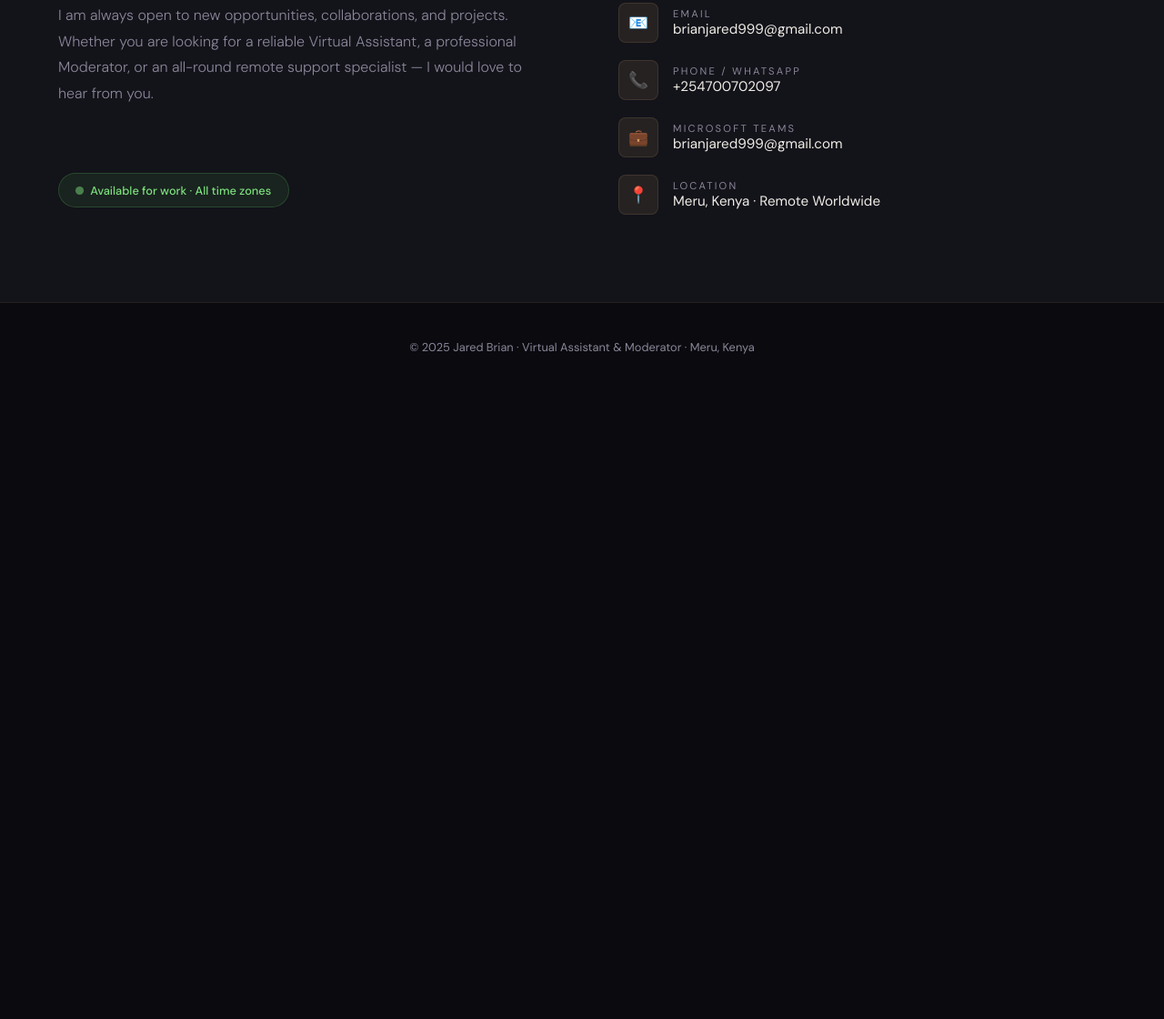
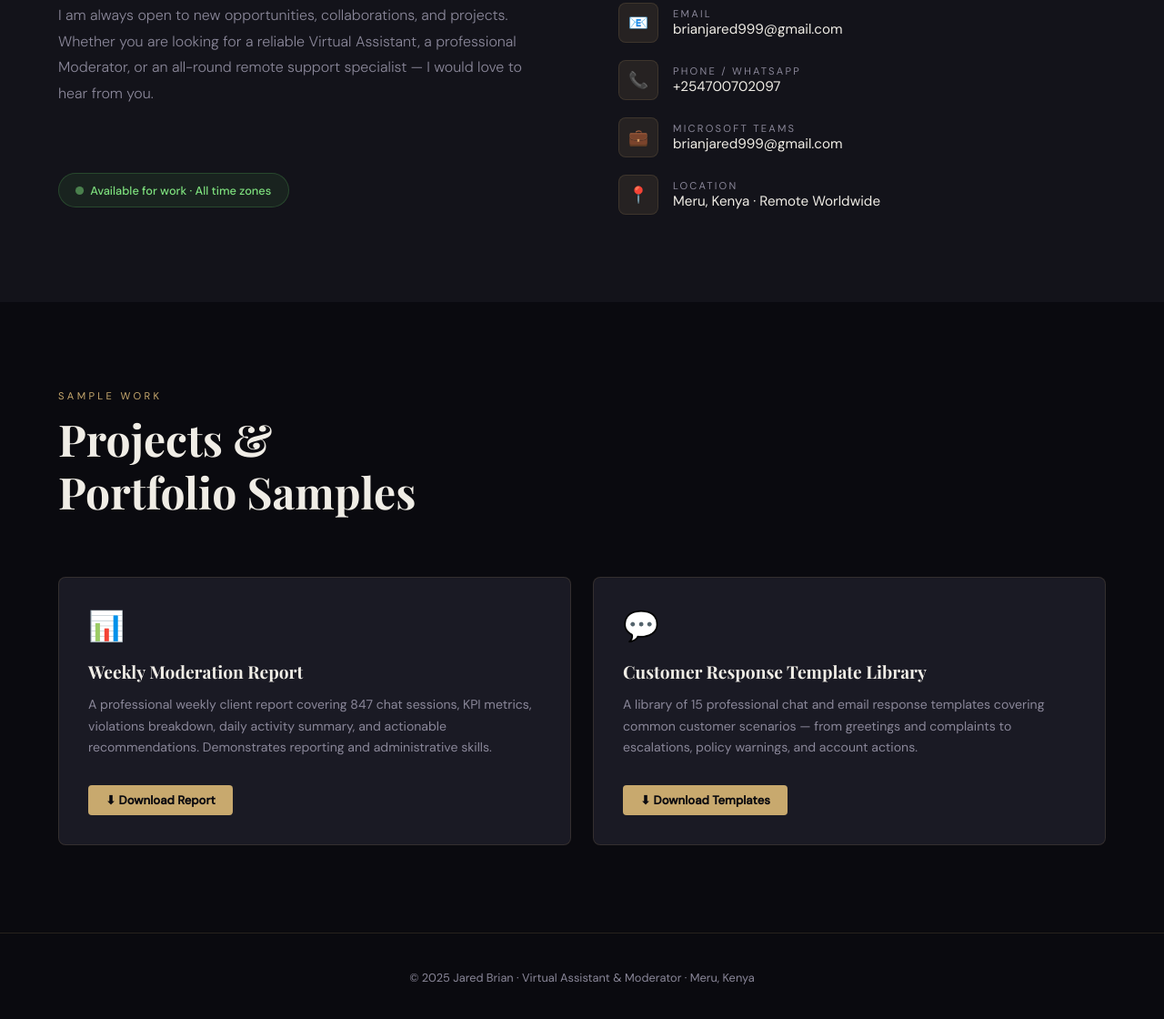
Before and after one commit to brianjared999-bot/brianjared999-bot.github.io, a plain HTML site: page index.html in a window 1280 px wide. Shown: the part 4267-5387 px from the top of the page at 91% size. Before the commit the page ends 4697 px from the top, so only its background shows below. Drawn offline with nearby package versions, Linux system fonts and the light colour scheme.

Commit message:
Update index.html

```diff
--- a/index.html
+++ b/index.html
@@ -1,3 +1,4 @@
+
 <!DOCTYPE html>
 <html lang="en">
 <head>
@@ -229,6 +230,32 @@
     </div>
   </section>
 
+
+  <!-- PROJECTS -->
+  <section id="projects">
+    <div class="section-header reveal">
+      <span class="section-label">Sample Work</span>
+      <h2 class="section-title">Projects &<br>Portfolio Samples</h2>
+    </div>
+    <div class="skills-grid">
+      <div class="skill-card reveal">
+        <div class="skill-icon">📊</div>
+        <h3 class="skill-title">Weekly Moderation Report</h3>
+        <p class="skill-desc">A professional weekly client report covering 847 chat sessions, KPI metrics, violations breakdown, daily activity summary, and actionable recommendations. Demonstrates reporting and administrative skills.</p>
+        <br>
+        <a href="Jared_Brian_Weekly_Moderation_Report.docx" download style="display:inline-block;margin-top:0.5rem;background:var(--accent);color:#0a0a0f;padding:0.5rem 1.2rem;border-radius:4px;text-decoration:none;font-size:0.82rem;font-weight:600;transition:all 0.3s;">⬇ Download Report</a>
+      </div>
+      <div class="skill-card reveal">
+        <div class="skill-icon">💬</div>
+        <h3 class="skill-title">Customer Response Template Library</h3>
+        <p class="skill-desc">A library of 15 professional chat and email response templates covering common customer scenarios — from greetings and complaints to escalations, policy warnings, and account actions.</p>
+        <br>
+        <a href="Jared_Brian_Customer_Response_Templates.docx" download style="display:inline-block;margin-top:0.5rem;background:var(--accent);color:#0a0a0f;padding:0.5rem 1.2rem;border-radius:4px;text-decoration:none;font-size:0.82rem;font-weight:600;transition:all 0.3s;">⬇ Download Templates</a>
+      </div>
+    </div>
+  </section>
+
+
   <footer><p>© 2025 Jared Brian · Virtual Assistant & Moderator · Meru, Kenya</p></footer>
 
   <script>
```
